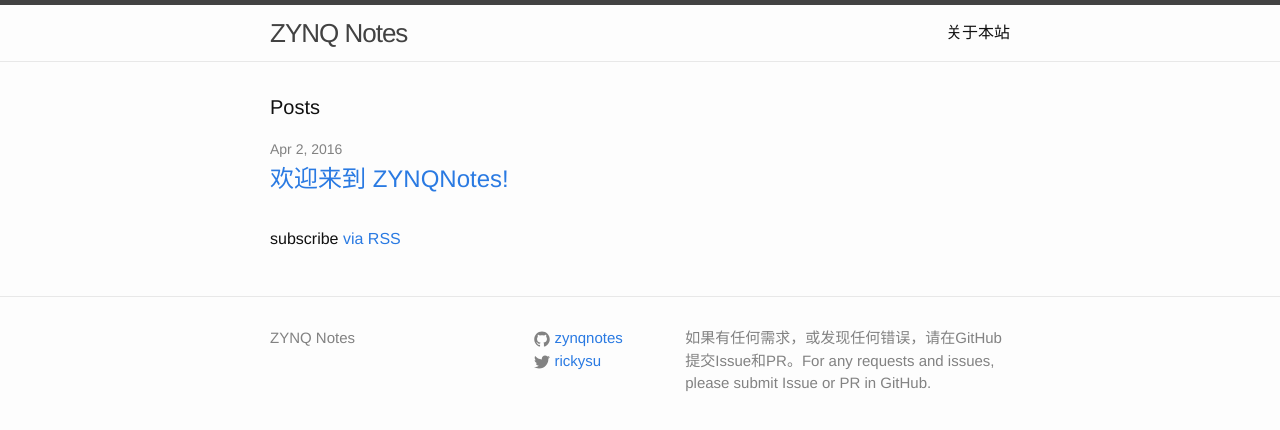
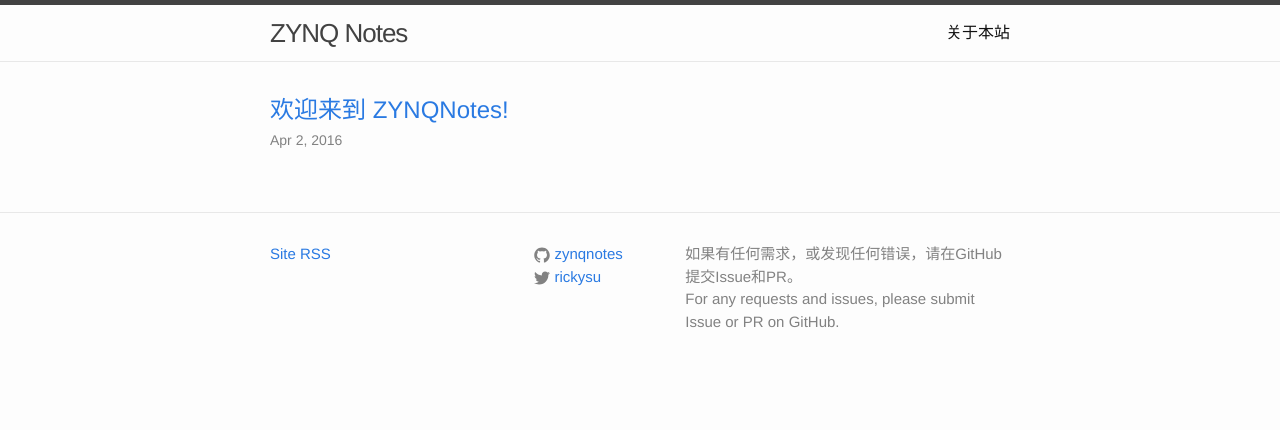
Before and after one commit to zynqnotes/zynqnotes.github.io, a Jekyll site: the page built from index.html, in a window 1280 px wide. Shown: the top 430 px of the page. Built offline with Jekyll 4.4.1, drawn with Linux system fonts in a browser that asks for light colours.

Commit message:
move rss to footer; move meta below title of index page

```diff
--- a/_config.yml
+++ b/_config.yml
@@ -5,6 +5,6 @@
 url: "http://zynqnotes.com" # the base hostname & protocol for your site
 github_username:  zynqnotes
 twitter_username: rickysu
-description: 如果有任何需求，或发现任何错误，请在GitHub提交Issue和PR。For any requests and issues, please submit Issue or PR in GitHub.
+description: 如果有任何需求，或发现任何错误，请在GitHub提交Issue和PR。</br>For any requests and issues, please submit Issue or PR on GitHub.
 # Build settings
 markdown: kramdown
--- a/_includes/footer.html
+++ b/_includes/footer.html
@@ -5,8 +5,7 @@
     <div class="footer-col-wrapper">
       <div class="footer-col  footer-col-1">
         <ul class="contact-list">
-          <li>{{ site.title }}</li>
-          <li><a href="mailto:{{ site.email }}">{{ site.email }}</a></li>
+          <li><a href="{{ "/feed.xml" | prepend: site.baseurl }}">Site RSS</a></li>
         </ul>
       </div>
 
@@ -40,6 +39,7 @@
             </a>
           </li>
           {% endif %}
+
         </ul>
       </div>
 
--- a/_sass/_base.scss
+++ b/_sass/_base.scss
@@ -28,7 +28,7 @@
 /**
  * Set `margin-bottom` to maintain vertical rhythm
  */
-h1, h2, h3, h4, h5, h6,
+h1, h3, h4, h5, h6,
 p, blockquote, pre,
 ul, ol, dl, figure,
 %vertical-rhythm {
--- a/index.html
+++ b/index.html
@@ -4,20 +4,19 @@
 
 <div class="home">
 
-  <h1 class="page-heading">Posts</h1>
-
   <ul class="post-list">
     {% for post in site.posts %}
       <li>
-        <span class="post-meta">{{ post.date | date: "%b %-d, %Y" }}</span>
 
         <h2>
           <a class="post-link" href="{{ post.url | prepend: site.baseurl }}">{{ post.title }}</a>
         </h2>
+
+        <span class="post-meta">{{ post.date | date: "%b %-d, %Y" }}</span>
+
       </li>
     {% endfor %}
   </ul>
-
-  <p class="rss-subscribe">subscribe <a href="{{ "/feed.xml" | prepend: site.baseurl }}">via RSS</a></p>
+</a></p>
 
 </div>
```
